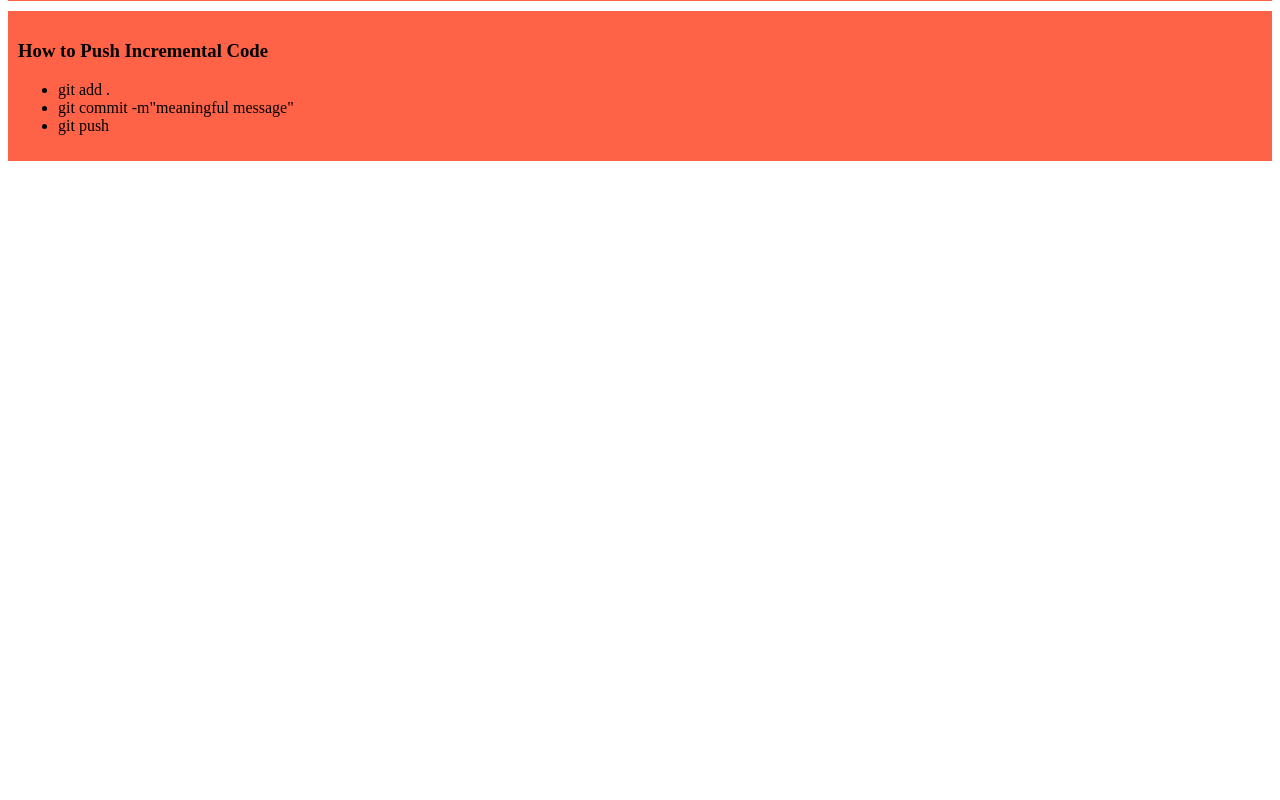
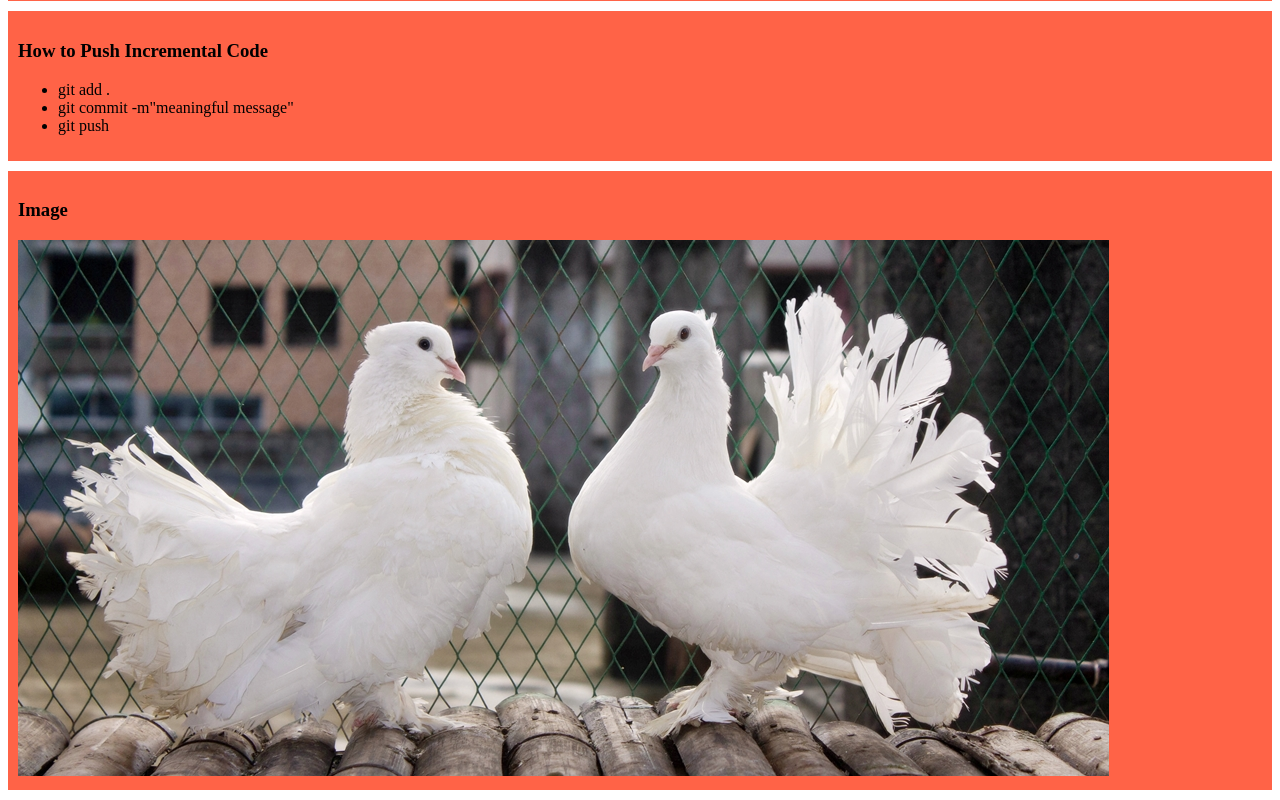
Before and after one commit to 0RafsanAhsan0/my-simple-website, a plain HTML site: page index.html in a window 1280 px wide. Shown: the part 421-1221 px from the top of the page. Before the commit the page ends 800 px from the top, so only its background shows below. Drawn offline with Linux system fonts and the light colour scheme.

Commit message:
pic addeded

```diff
--- a/index.html
+++ b/index.html
@@ -27,5 +27,9 @@
             <li>git push</li>
         </ul>
     </div>
+    <div>
+        <h3>Image</h3>
+        <img src="./images/_MG_0130.jpg" alt="">
+    </div>
 </body>
 </html>
```
Also changed, not shown: images/_MG_0130.jpg (added).
